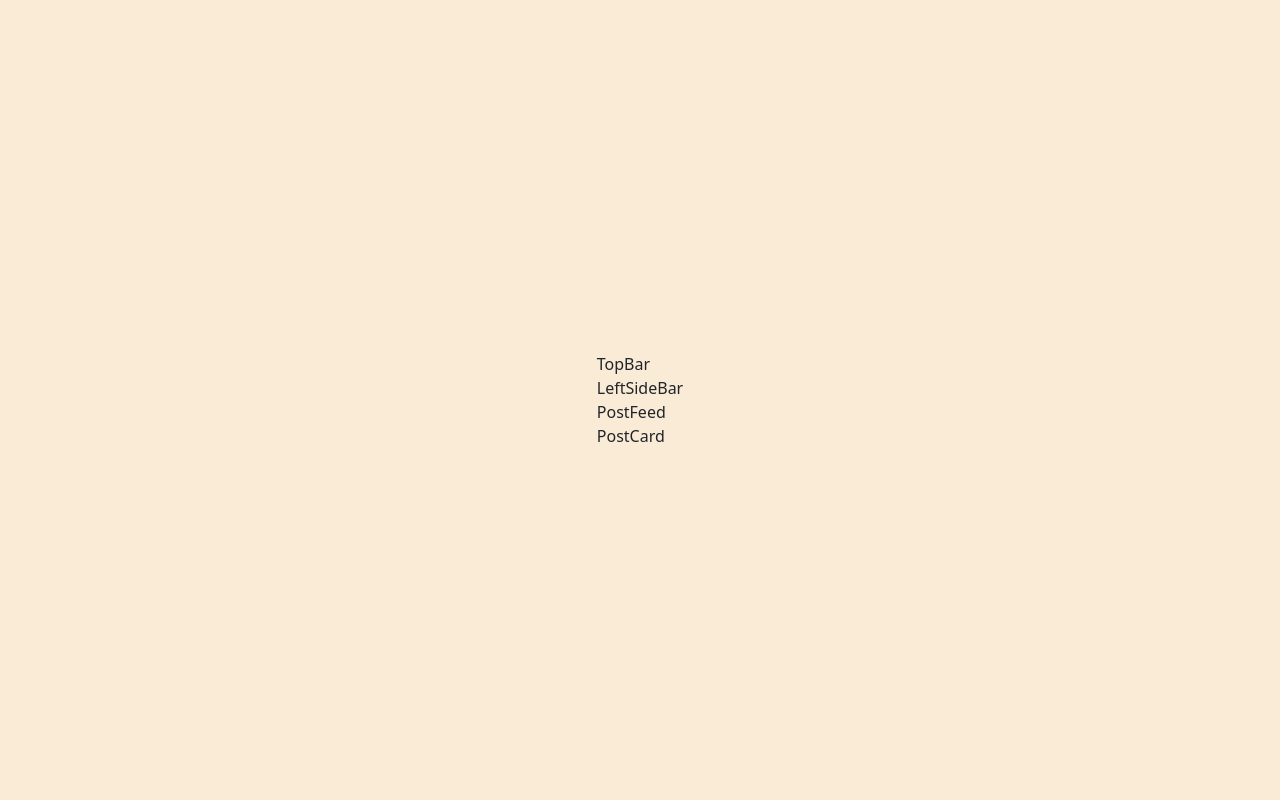
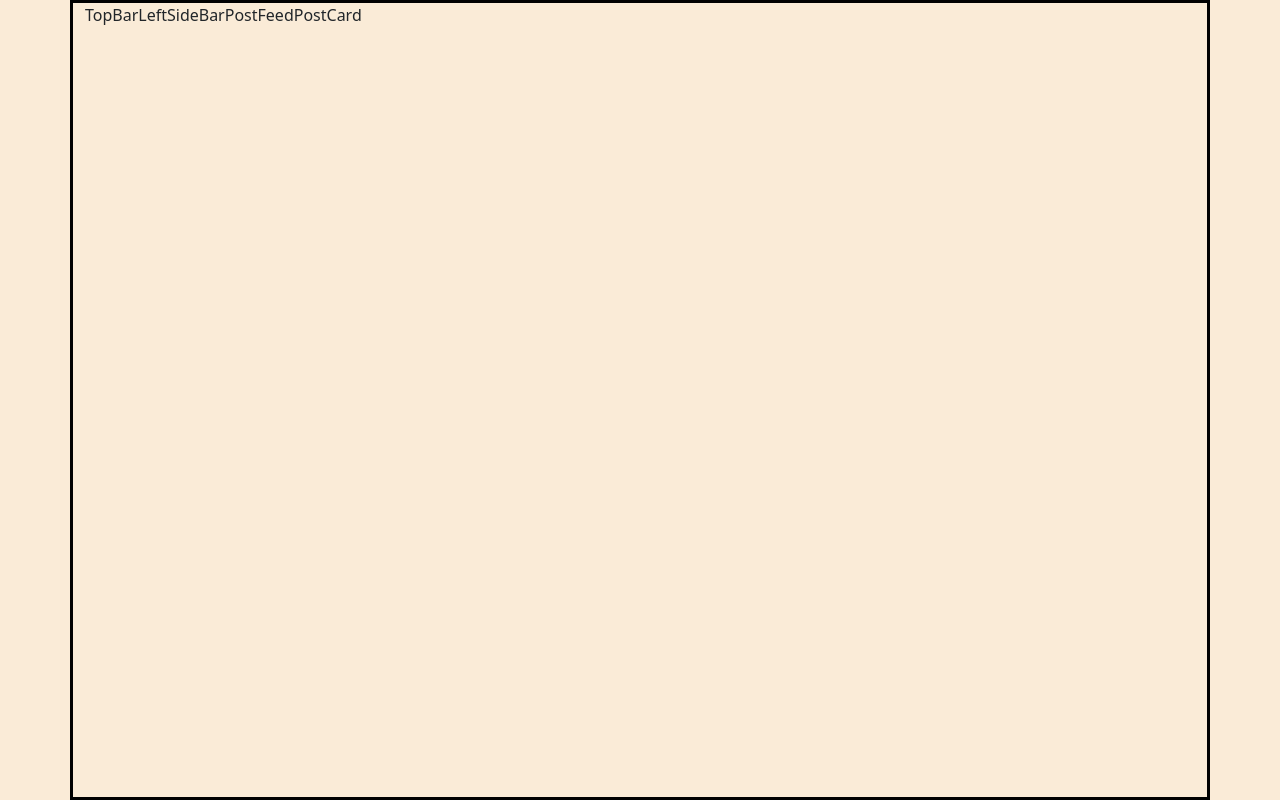
Before and after one commit to adbhati05/Web-Apps, a React (Vite) app in the folder CRUDApp/: page / in a window 1280 px wide. Built offline with nearby package versions, Linux system fonts and the light colour scheme.

Commit message:
Structuring the home page by creating a container. Next step is to figure out how to make the container span the entire width of the page, and then resizing it, and then finally putting each paragraph in their correct spots for page structuring purposes.

```diff
--- /dev/null
+++ b/CRUDApp/src/pages/Home.css
@@ -0,0 +1,6 @@
+.container {
+    width: 100vw;
+    height: 100vh;
+    display: flex;
+    border: 3px solid black;
+}
--- a/CRUDApp/src/pages/Home.tsx
+++ b/CRUDApp/src/pages/Home.tsx
@@ -2,10 +2,11 @@ import TopBar from '../components/TopBar';
 import SideBar from '../components/LeftSideBar';
 import PostFeed from '../components/PostFeed';
 import PostCard from '../components/PostCard';
+import './Home.css';
 
 function Home() {
     return (
-        <div>
+        <div className="container">
             <TopBar />
             <SideBar />
             <PostFeed />
```
